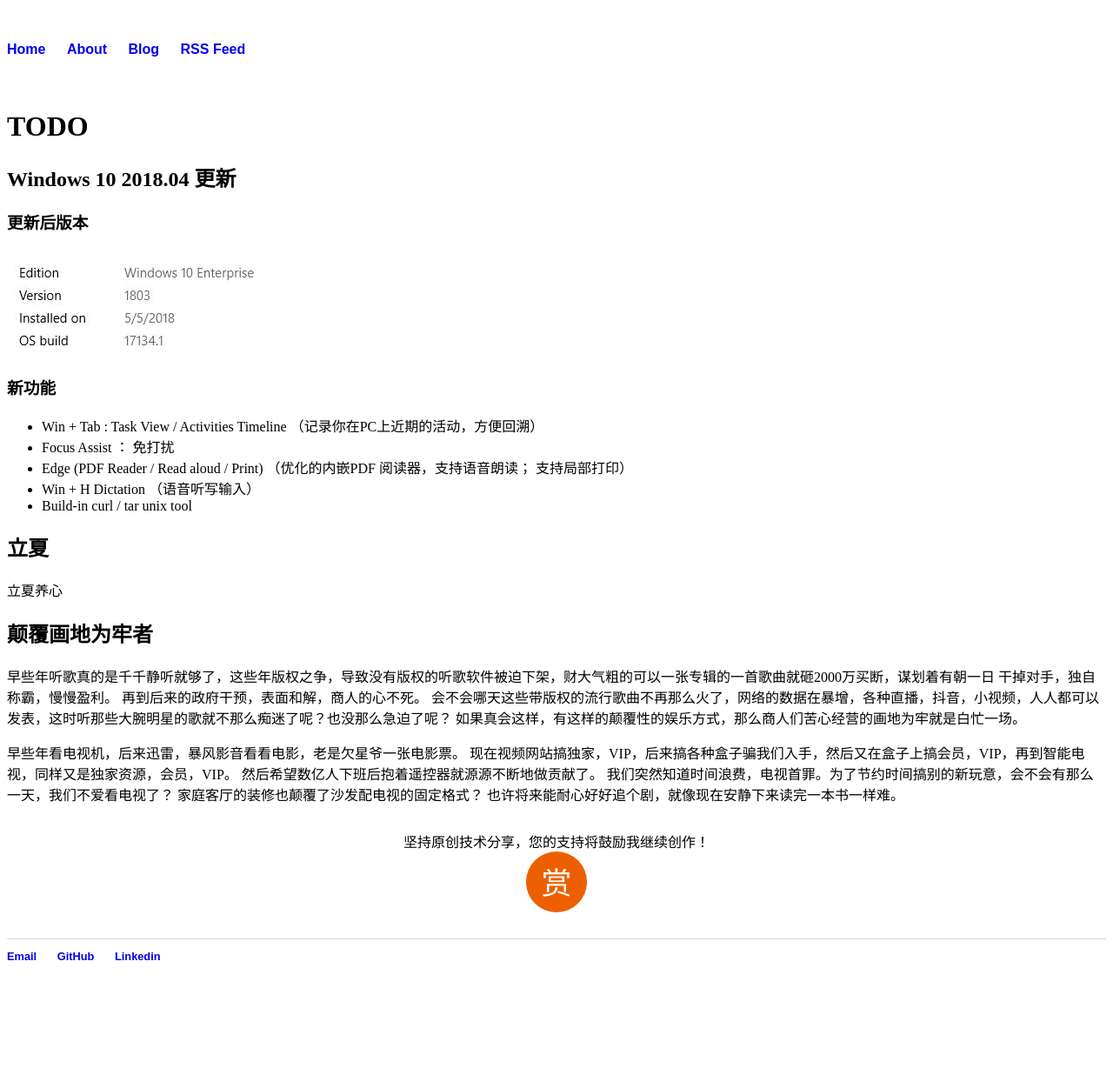
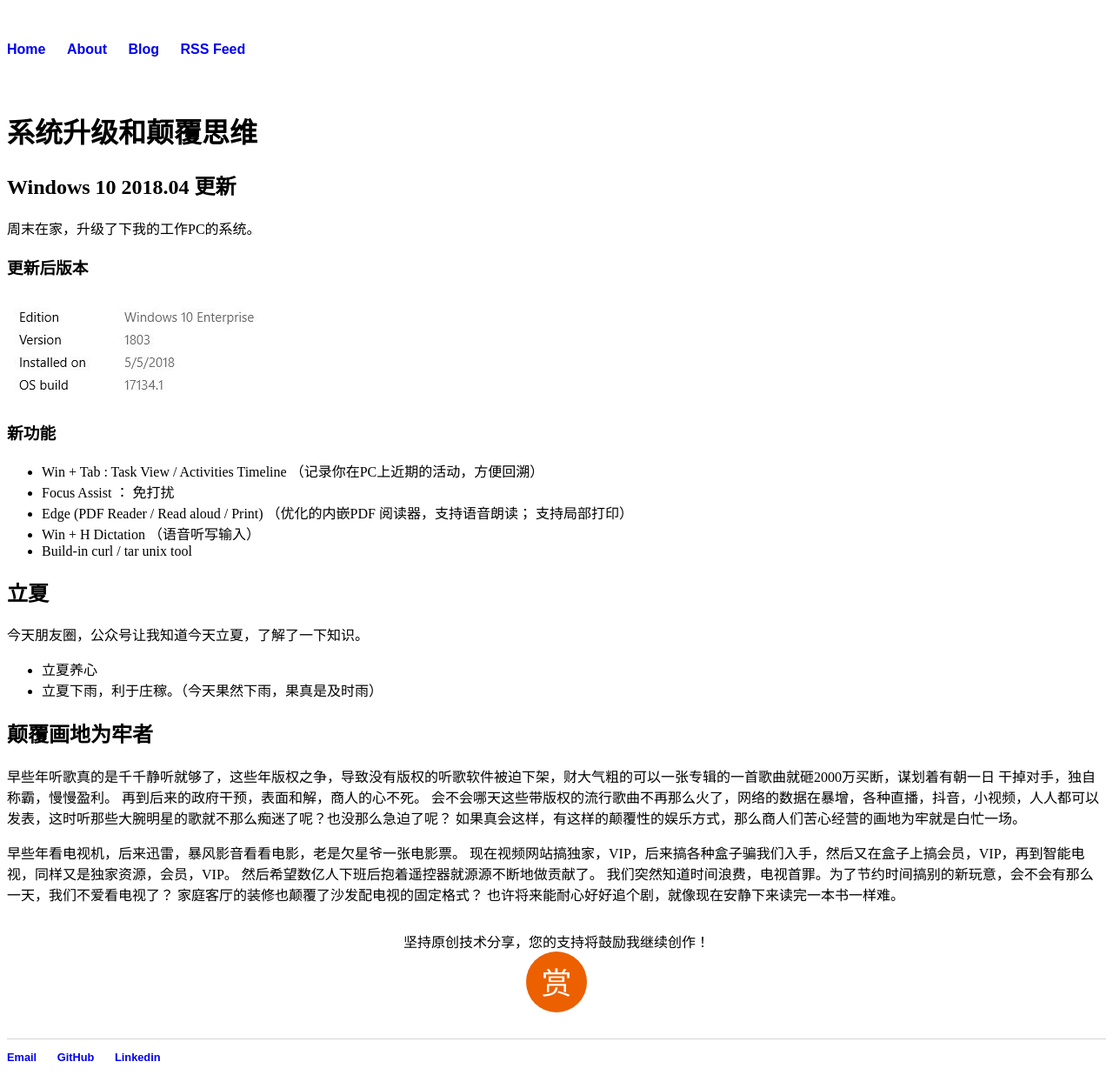
Before and after one commit to liuning0820/liuning0820.github.io, a Jekyll site: the page built from _posts/2018-05-05-Windows-10-April-2018-Update.md, in a window 1280 px wide. Shown: the whole page at 87% size. Built offline with Jekyll 4.4.1, drawn with Linux system fonts in a browser that asks for light colours; our own code applies the rules of GitHub Pages for plain Markdown files; before the commit the page ends 1120 px from its top, so only the background shows below that.

Commit message:
update a bit

```diff
--- a/_posts/2018-05-05-Windows-10-April-2018-Update.md
+++ b/_posts/2018-05-05-Windows-10-April-2018-Update.md
@@ -1,7 +1,8 @@
-# TODO
+# 系统升级和颠覆思维
 
 ## Windows 10 2018.04 更新
 
+周末在家，升级了下我的工作PC的系统。
 ### 更新后版本
 
 ![]({{ site.url }}{{site.baseurl}}/images/windows-10-2018-04-update.jpg)
@@ -16,7 +17,10 @@
 
 ## 立夏
 
-立夏养心
+今天朋友圈，公众号让我知道今天立夏，了解了一下知识。
+
+- 立夏养心
+- 立夏下雨，利于庄稼。（今天果然下雨，果真是及时雨）
 
 ## 颠覆画地为牢者
 
```
